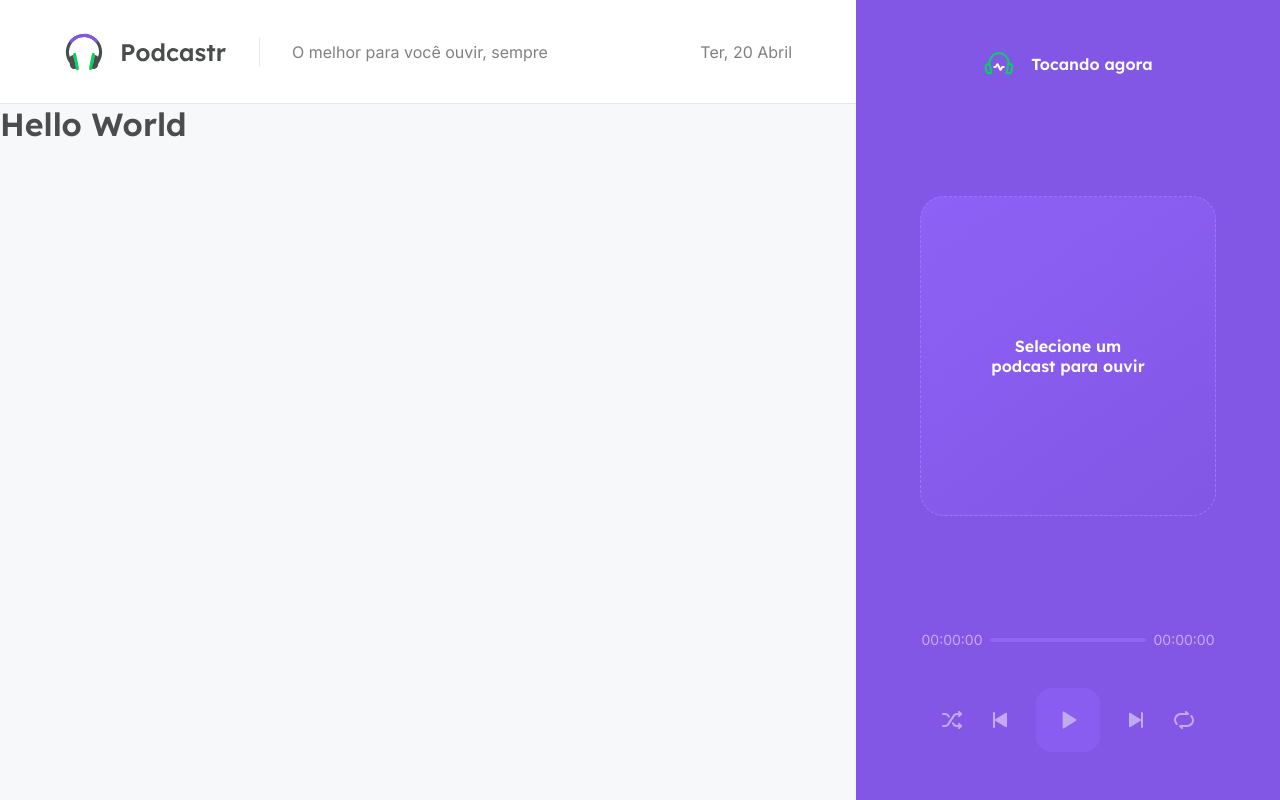
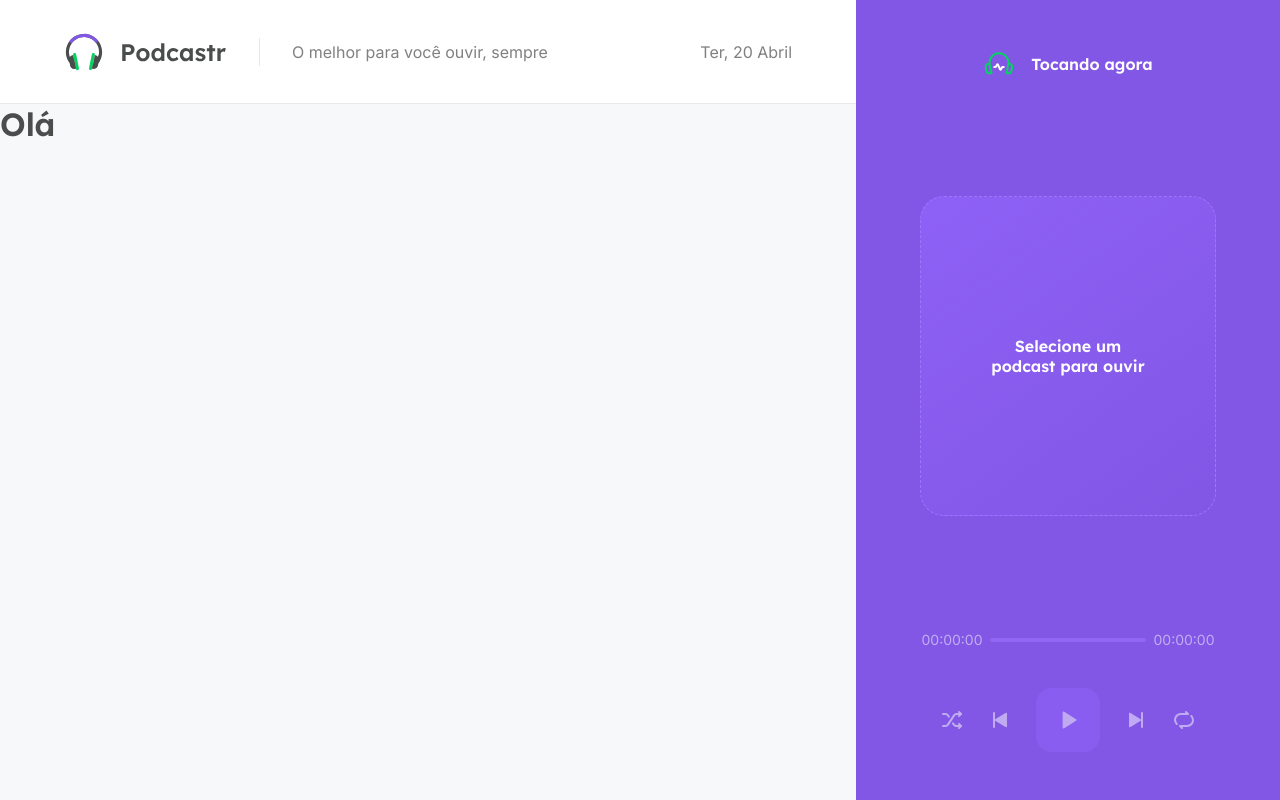
Before and after one commit to emersonfnascimento/podcastr, a Next.js app: page / in a window 1280 px wide. Built offline with nearby package versions, Linux system fonts and the light colour scheme; data requests are answered from the project's data file.

Commit message:
getStaticProps ssg

```diff
--- a/src/pages/index.tsx
+++ b/src/pages/index.tsx
@@ -1,3 +1,19 @@
-export default function Home() {
-  return <h1>Hello World</h1>
+export default function Home(props) {
+  console.log(props.episodes)
+
+  return (
+    <h1>Olá</h1>
+  )
 }
+
+export async function getStaticProps() {
+  const response = await fetch('http://localhost:3333/episodes')
+  const data = await response.json()
+
+  return {
+    props: {
+      episodes: data,
+    },
+    revalidate: 60 * 60 * 8,
+  }
+}
```
